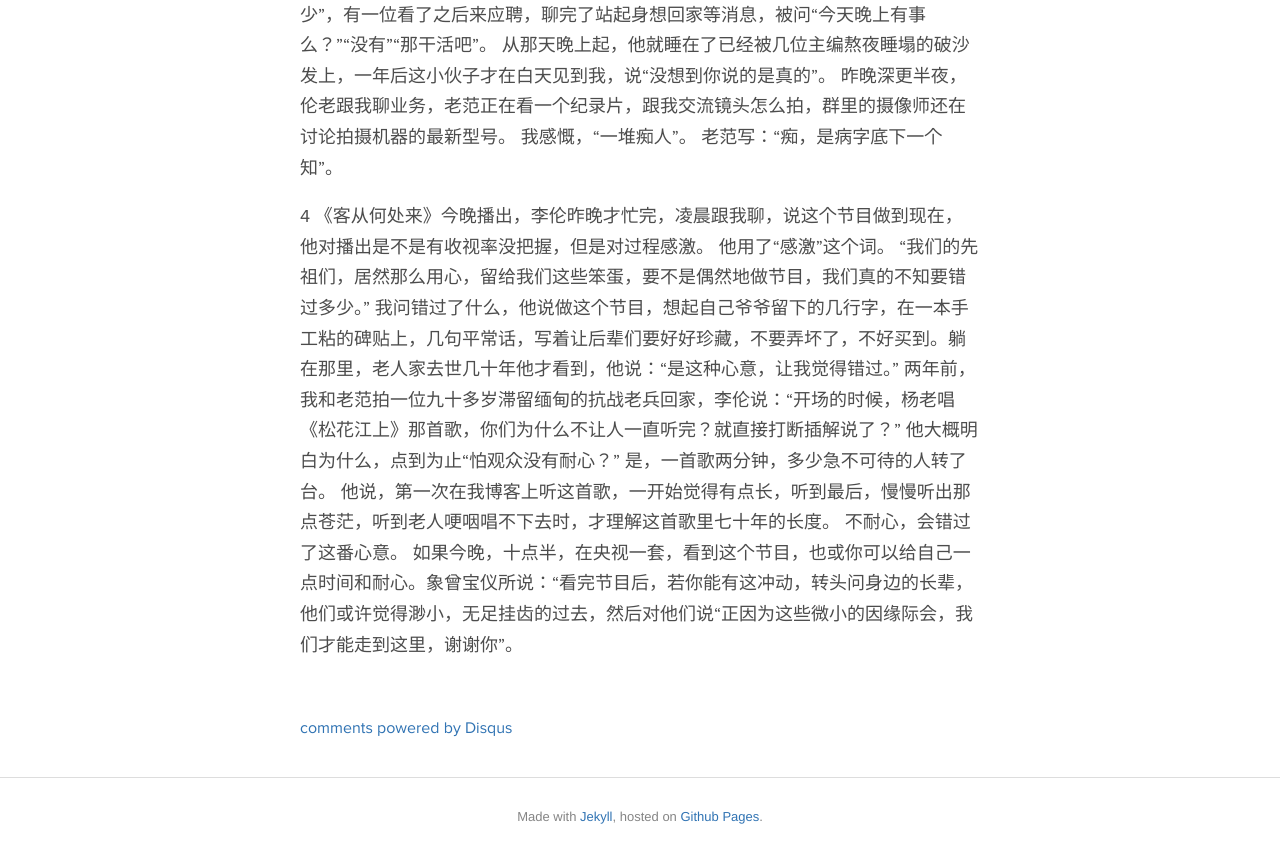
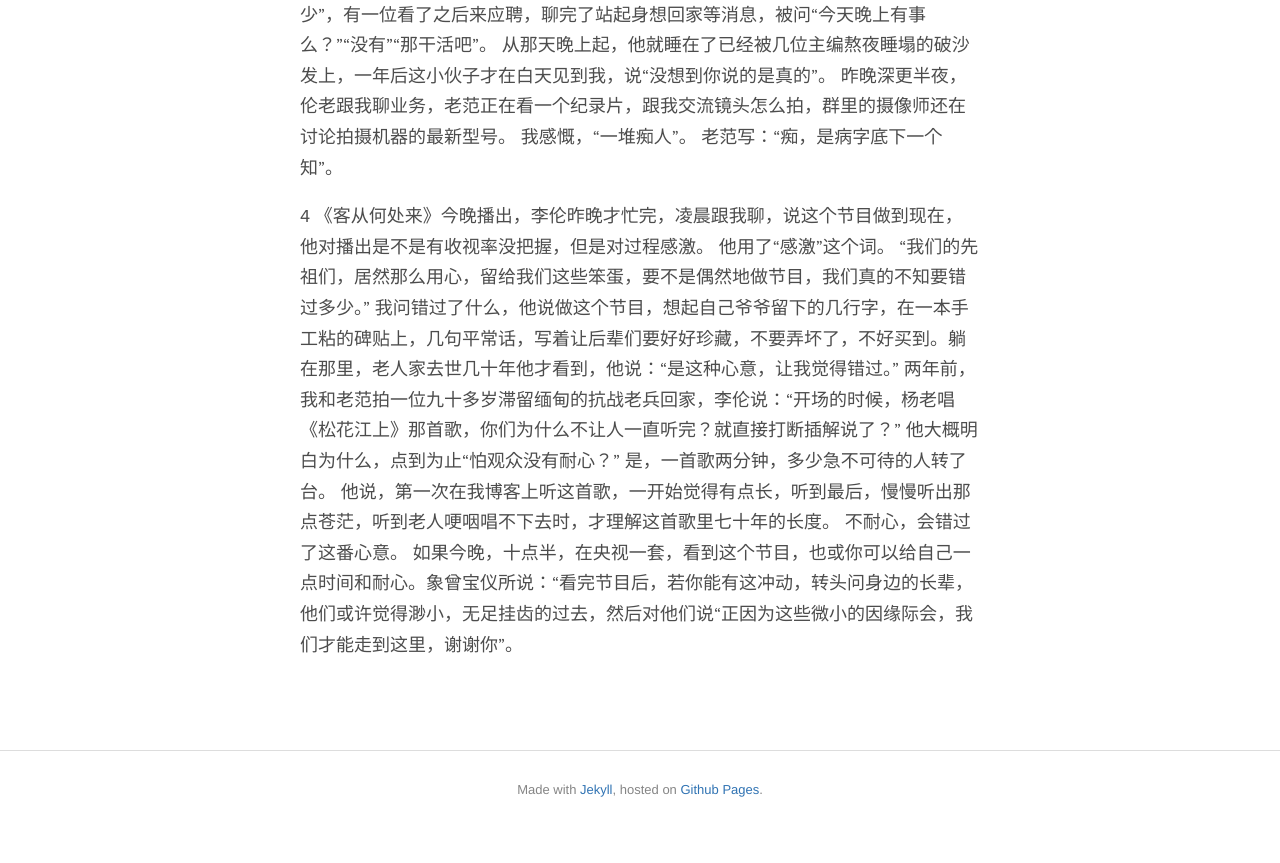
Before and after one commit to shirleysteve/1, a Jekyll site: the page built from _posts/2017-04-30-测试博客（转发柴静的文章）.md, in a window 1280 px wide and 900 px high, scrolled down 1476 px. Shown: the top 863 px of the window. Built offline with Jekyll 4.4.1, drawn with Linux system fonts in a browser that asks for light colours; Markdown is read by kramdown in place of the engine named in the settings; comment, search, counter and statistics services are not loaded.

Commit message:
Update post.html

```diff
--- a/_layouts/post.html
+++ b/_layouts/post.html
@@ -48,7 +47,7 @@ comments: true
 
 <div class="separator"></div>
 
-<section class="comments inner">
+<!--<section class="comments inner">
   <div id="disqus_thread"></div>
     <script type="text/javascript">
         /* * * CONFIGURATION VARIABLES: EDIT BEFORE PASTING INTO YOUR WEBPAGE * * */
@@ -63,7 +62,7 @@ comments: true
     </script>
     <noscript>Please enable JavaScript to view the <a href="http://disqus.com/?ref_noscript">comments powered by Disqus.</a></noscript>
     <a href="http://disqus.com" class="dsq-brlink">comments powered by <span class="logo-disqus">Disqus</span></a>
-</section>
+</section>-->
 
 <script>
   function resizeSlideshares() {
```
Also changed, not shown: other parts of _layouts/post.html (+0 -1 lines).
